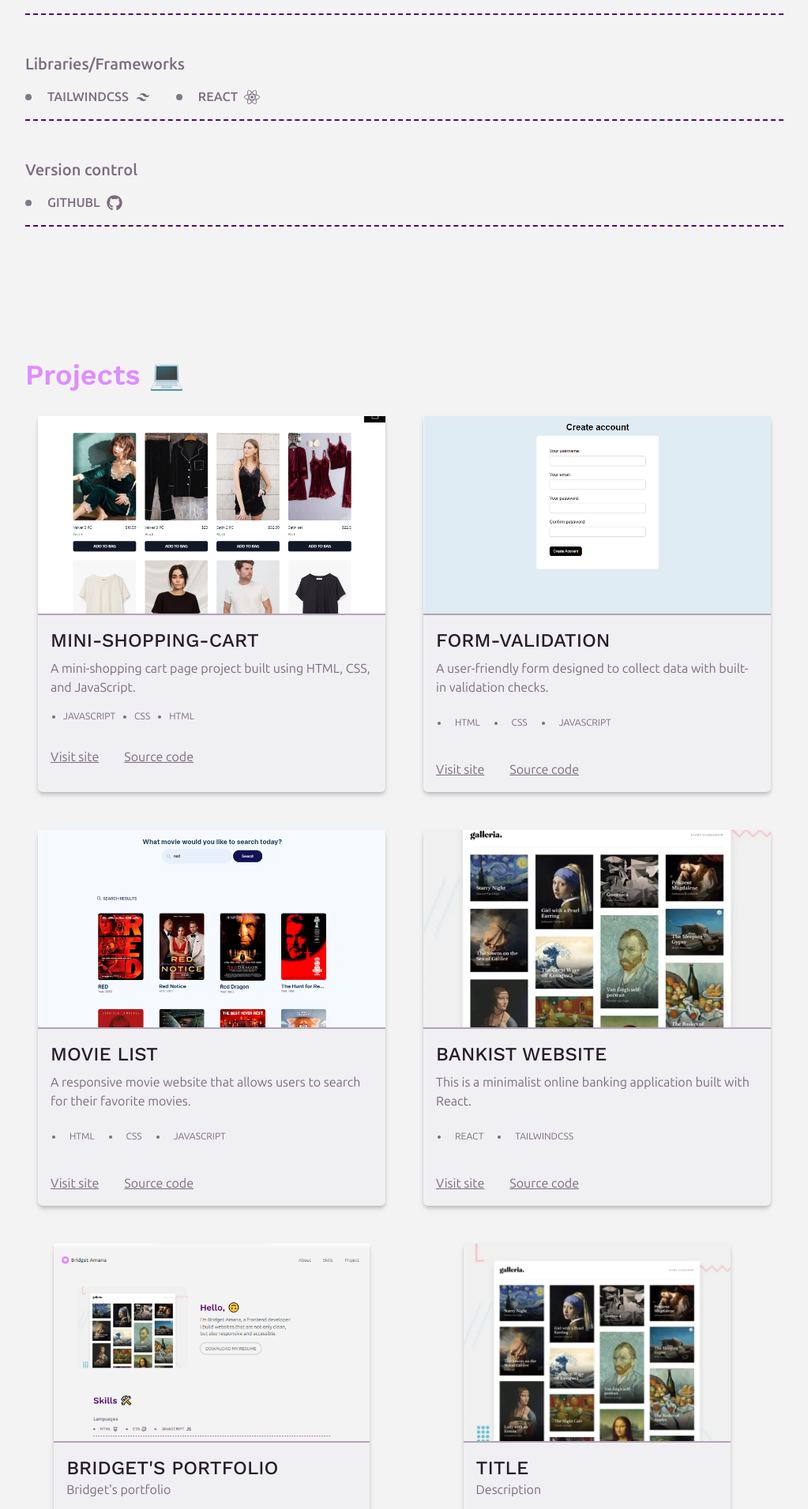
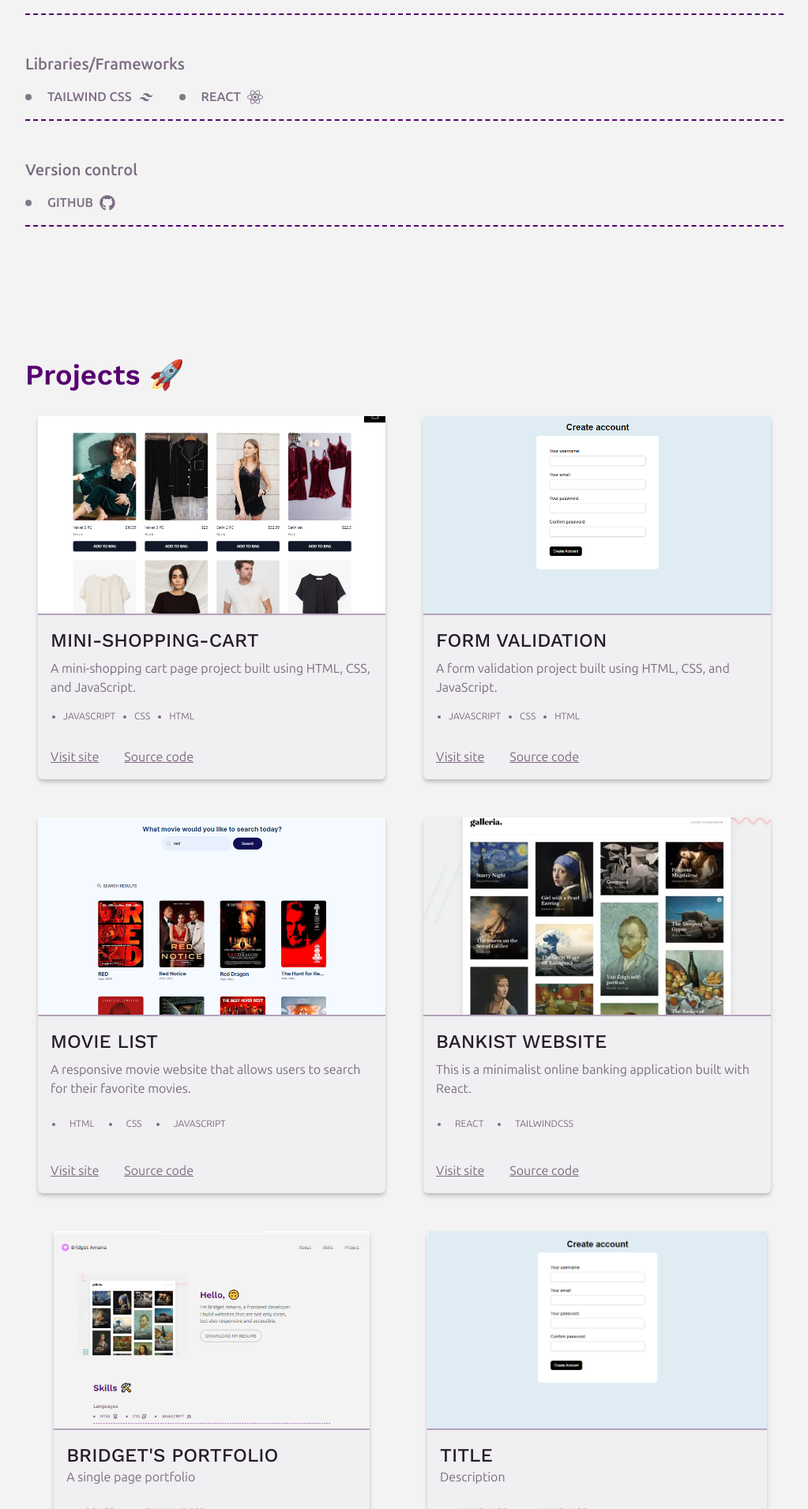
Before and after one commit to Bridgetamana/Bridget-portfolio, a React (Vite) app: page / in a window 1280 px wide. Shown: the part 789-2700 px from the top of the page at 79% size, without its empty margins (128-1151 px from the left). Built offline with nearby package versions, Linux system fonts and the light colour scheme.

Commit message:
update project component

```diff
--- a/src/components/Projects.jsx
+++ b/src/components/Projects.jsx
@@ -1,17 +1,19 @@
-import React from 'react'
-import Project from "../assets/img/thumbnail-project.webp";
+import React from "react";
 import Project1 from "../assets/img/mini-shopping-cart-screenshot.png";
 import Project2 from "../assets/img/uservalidati0n-screenshot.png";
 import Project3 from "../assets/img/moviielist-screenshot.png";
-import Project4 from "../assets/img/porfolio-screenshot.png";
+import Project4 from "../assets/img/thumbnail-project.webp";
+import Project5 from "../assets/img/porfolio-screenshot.png";
+import Project6 from "../assets/img/uservalidati0n-screenshot.png";
 import { motion } from "framer-motion";
 
 const Projects = () => {
-
   return (
-    <motion.div
+    <section
       className="w-full mx-auto max-w-5xl p-6 lg:px-8 mt-16"
       id="project"
+    >
+      <motion.div
         initial={{ y: "100%", opacity: 0 }}
         animate={{ y: 0, opacity: 1 }}
         transition={{
@@ -20,18 +22,16 @@ const Projects = () => {
         }}
       >
         <div>
-        <span>
-          <h1 className="text-4xl font-Worksans font-semibold mb-4 text-[#DF8DFF]">
-            Projects &#128187;
+          <h1 className="text-4xl font-Worksans font-semibold mb-4 text-[#570071] dark:text-[#DF8DFF]">
+            Projects 🚀
           </h1>
-        </span>
           <div className="grid md:grid-cols-2 p-4 mt-4 text-[#7B6B81] gap-12">
             {/* Project 1 */}
             <div className="rounded-md drop-shadow-md shadow-md bg-[#F0EFF1] dark:bg-[#221626] max-w-lg mx-auto dark:border-[1px] dark:border-[#5F606A]">
               <div className=" max-w-lg border-b-2 border-[#B4A2BB]">
                 <img
                   src={Project1}
-                alt=""
+                  alt="Mini Shopping Cart Project"
                   className="w-full h-[250px] object-cover"
                 />
               </div>
@@ -52,6 +52,7 @@ const Projects = () => {
                   <a
                     href="https://mini-shopping-cart02.netlify.app/"
                     target="_blank"
+                    rel="noopener noreferrer"
                     className="underline hover:text-[#341B3E] cursor-pointer dark:hover:text-[#E592FF]"
                   >
                     Visit site
@@ -59,6 +60,7 @@ const Projects = () => {
                   <a
                     href="https://github.com/Bridgetamana/Mini-shopping-cart"
                     target="_blank"
+                    rel="noopener noreferrer"
                     className="underline hover:text-[#341B3E] cursor-pointer dark:hover:text-[#E592FF]"
                   >
                     Source code
@@ -66,40 +68,41 @@ const Projects = () => {
                 </span>
               </div>
             </div>
-
             {/* Project 2 */}
             <div className="rounded-md drop-shadow-md shadow-md bg-[#F0EFF1] dark:bg-[#221626] max-w-lg mx-auto dark:border-[1px] dark:border-[#5F606A] ">
               <div className=" max-w-lg border-b-2 border-[#B4A2BB]">
                 <img
                   src={Project2}
-                alt=""
+                  alt="Form Validation Project"
                   className="w-full h-[250px] object-cover"
                 />
               </div>
               <div className="p-4 dark:text-[#B2B3BD]">
                 <h2 className="text-2xl font-Worksans font-medium uppercase text-[#261C29] dark:text-[#DF8DFF] mb-2">
-                Form-validation
+                  Form Validation
                 </h2>
                 <p>
-                A user-friendly form designed to collect data with built-in
-                validation checks.
+                  A form validation project built using HTML, CSS, and
+                  JavaScript.
                 </p>
                 <ul className="flex flex-wrap m-4 items-center gap-6 list-disc uppercase">
-                <li className=" text-xs p-2 rounded-full">HTML</li>
-                <li className=" text-xs p-2 rounded-full">CSS</li>
-                <li className=" text-xs p-2 rounded-full">Javascript</li>
+                  <li className="text-xs rounded-full">Javascript</li>
+                  <li className="text-xs rounded-full">CSS</li>
+                  <li className="text-xs rounded-full">HTML</li>
                 </ul>
                 <span className="flex gap-8 mt-8 items-center">
                   <a
                     href="https://uservalidati0n.netlify.app/"
                     target="_blank"
+                    rel="noopener noreferrer"
                     className="underline hover:text-[#341B3E] cursor-pointer dark:hover:text-[#E592FF]"
                   >
                     Visit site
                   </a>
                   <a
-                  href="https://github.com/Bridgetamana/form-validation"
+                    href="https://github.com/Bridgetamana/Form-Validation"
                     target="_blank"
+                    rel="noopener noreferrer"
                     className="underline hover:text-[#341B3E] cursor-pointer dark:hover:text-[#E592FF]"
                   >
                     Source code
@@ -107,13 +110,12 @@ const Projects = () => {
                 </span>
               </div>
             </div>
-
             {/* Project 3 */}
             <div className="rounded-md drop-shadow-md shadow-md bg-[#F0EFF1] dark:bg-[#221626] max-w-lg mx-auto dark:border-[1px] dark:border-[#5F606A] ">
               <div className=" max-w-lg border-b-2 border-[#B4A2BB]">
                 <img
                   src={Project3}
-                alt=""
+                  alt="Movie List Project"
                   className="w-full h-[250px] object-cover"
                 />
               </div>
@@ -122,8 +124,8 @@ const Projects = () => {
                   Movie List
                 </h2>
                 <p>
-                A responsive movie website that allows users to search for their
-                favorite movies.
+                  A responsive movie website that allows users to search for
+                  their favorite movies.
                 </p>
                 <ul className="flex flex-wrap m-4 items-center gap-6 list-disc uppercase">
                   <li className=" text-xs p-2 rounded-full">HTML</li>
@@ -134,6 +136,7 @@ const Projects = () => {
                   <a
                     href="https://moviielist.netlify.app/"
                     target="_blank"
+                    rel="noopener noreferrer"
                     className="underline hover:text-[#341B3E] cursor-pointer dark:hover:text-[#E592FF]"
                   >
                     Visit site
@@ -141,6 +144,7 @@ const Projects = () => {
                   <a
                     href="https://github.com/Bridgetamana/Movie_list"
                     target="_blank"
+                    rel="noopener noreferrer"
                     className="underline hover:text-[#341B3E] cursor-pointer dark:hover:text-[#E592FF]"
                   >
                     Source code
@@ -153,8 +157,8 @@ const Projects = () => {
             <div className="rounded-md drop-shadow-md shadow-md bg-[#F0EFF1] dark:bg-[#221626] max-w-lg mx-auto dark:border-[1px] dark:border-[#5F606A] ">
               <div className=" max-w-lg border-b-2 border-[#B4A2BB]">
                 <img
-                src={Project}
-                alt=""
+                  src={Project4}
+                  alt="Bankist Website Project"
                   className="w-full h-[250px] object-cover"
                 />
               </div>
@@ -174,6 +178,7 @@ const Projects = () => {
                   <a
                     href="https://bankistwebsite01.netlify.app/"
                     target="_blank"
+                    rel="noopener noreferrer"
                     className="underline hover:text-[#341B3E] cursor-pointer dark:hover:text-[#E592FF]"
                   >
                     Visit site
@@ -181,6 +186,7 @@ const Projects = () => {
                   <a
                     href="https://github.com/Bridgetamana/Bankist"
                     target="_blank"
+                    rel="noopener noreferrer"
                     className="underline hover:text-[#341B3E] cursor-pointer dark:hover:text-[#E592FF]"
                   >
                     Source code
@@ -193,8 +199,8 @@ const Projects = () => {
             <div className="rounded-md drop-shadow-md shadow-md bg-[#F0EFF1] dark:bg-[#221626] max-w-lg mx-auto dark:border-[1px] dark:border-[#5F606A]">
               <div className=" max-w-lg border-b-2 border-[#B4A2BB]">
                 <img
-                src={Project4}
-                alt=""
+                  src={Project5}
+                  alt="Bridget's Portfolio Project"
                   className="w-full h-[250px] object-cover"
                 />
               </div>
@@ -202,22 +208,24 @@ const Projects = () => {
                 <h2 className="text-2xl font-Worksans font-medium uppercase text-[#261C29] dark:text-[#DF8DFF]">
                   Bridget's portfolio
                 </h2>
-              <p>Bridget's portfolio</p>
+                <p>A single page portfolio</p>
                 <ul className="flex flex-wrap m-4 items-center gap-6 list-disc uppercase">
                   <li className=" text-xs p-2 rounded-full">React</li>
                   <li className=" text-xs p-2 rounded-full">Tailwindcss</li>
                 </ul>
                 <span className="flex gap-8 mt-8 items-center">
                   <a
-                  href="https://github.com/Bridgetamana/Bridget_portfolio"
+                    href="https://bridgetamana.netlify.app/"
                     target="_blank"
+                    rel="noopener noreferrer"
                     className="underline hover:text-[#341B3E] cursor-pointer dark:hover:text-[#E592FF]"
                   >
                     Visit site
                   </a>
                   <a
-                  href="https://bridgetamana.netlify.app/"
+                    href="https://github.com/Bridgetamana/Bridget_portfolio"
                     target="_blank"
+                    rel="noopener noreferrer"
                     className="underline hover:text-[#341B3E] cursor-pointer dark:hover:text-[#E592FF]"
                   >
                     Source code
@@ -230,8 +238,8 @@ const Projects = () => {
             <div className="rounded-md drop-shadow-md shadow-md bg-[#F0EFF1] dark:bg-[#221626] max-w-lg mx-auto dark:border-[1px] dark:border-[#5F606A]">
               <div className=" max-w-lg border-b-2 border-[#B4A2BB]">
                 <img
-                src={Project}
-                alt=""
+                  src={Project6}
+                  alt="Project 6"
                   className="w-full h-[250px] object-cover"
                 />
               </div>
@@ -248,6 +256,7 @@ const Projects = () => {
                   <a
                     href="#"
                     target="_blank"
+                    rel="noopener noreferrer"
                     className="underline hover:text-[#341B3E] cursor-pointer dark:hover:text-[#E592FF]"
                   >
                     Visit site
@@ -255,6 +264,7 @@ const Projects = () => {
                   <a
                     href="#"
                     target="_blank"
+                    rel="noopener noreferrer"
                     className="underline hover:text-[#341B3E] cursor-pointer dark:hover:text-[#E592FF]"
                   >
                     Source code
@@ -265,7 +275,8 @@ const Projects = () => {
           </div>
         </div>
       </motion.div>
+    </section>
   );
-}
+};
 
-export default Projects
+export default Projects;
--- a/src/components/Skills.jsx
+++ b/src/components/Skills.jsx
@@ -1,16 +1,13 @@
-import { FaHtml5, FaGithub } from "react-icons/fa";
+import React from "react";
+import { FaHtml5, FaGithub, FaCss3, FaReact } from "react-icons/fa";
 import { BiLogoTailwindCss } from "react-icons/bi";
+import { IoLogoJavascript } from "react-icons/io";
 import { motion } from "framer-motion";
-import { FaCss3 } from "react-icons/fa";
-import { FaReact } from "react-icons/fa";
-import { IoLogoJavascript } from "react-icons/io";
 
 const Skills = () => {
-
   return (
+    <section className="w-full mx-auto max-w-5xl p-6 lg:px-8 mt-16" id="skills">
       <motion.div
-      className="w-full mx-auto max-w-5xl p-6 lg:px-8 mt-16"
-      id="skills"
         initial={{ y: "100%", opacity: 0 }}
         animate={{ y: 0, opacity: 1 }}
         transition={{
@@ -19,15 +16,13 @@ const Skills = () => {
         }}
       >
         <div>
-        <span>
           <h1 className="text-4xl font-Worksans font-semibold mb-4 text-[#570071] dark:text-[#DF8DFF]">
             Skills 🛠️
           </h1>
-        </span>
           <div className="text-[#7B6B81] dark:text-[#B2B3BD]">
             <div className="py-6">
               <h2 className="text-xl font-semibold">Languages</h2>
-            <ul className="border-b-2 border-[#570071] dark:border-[#E592FF] border-dashed mt-4 flex flex-wrap pb-4 uppercase font-semibold">
+              <ul className="border-b-2 border-[#570071] dark:border-[#E592FF] border-dashed mt-4 pb-4 uppercase font-semibold flex flex-wrap">
                 <li className="flex items-center gap-2 mr-8">
                   <span className="w-2 h-2 bg-[#7A7B86] rounded-full mr-3"></span>
                   <p>HTML</p>
@@ -47,14 +42,14 @@ const Skills = () => {
             </div>
             <div className="py-6">
               <h2 className="text-xl font-semibold">Libraries/Frameworks</h2>
-            <ul className="border-b-2 border-[#570071] dark:border-[#E592FF] border-dashed mt-4 flex flex-wrap pb-4 uppercase  font-semibold">
+              <ul className="border-b-2 border-[#570071] dark:border-[#E592FF] border-dashed mt-4 pb-4 uppercase font-semibold flex flex-wrap">
                 <li className="flex items-center gap-2 mr-8">
                   <span className="w-2 h-2 bg-[#7A7B86] rounded-full mr-3"></span>
-                <p>Tailwindcss</p>
+                  <p>Tailwind CSS</p>
                   <BiLogoTailwindCss className="text-xl" />
                 </li>
                 <li className="flex items-center gap-2 mr-8">
-                <span className="w-2 h-2 bg-[#7A7B86] rounded-full mr-3 "></span>
+                  <span className="w-2 h-2 bg-[#7A7B86] rounded-full mr-3"></span>
                   <p>React</p>
                   <FaReact className="text-xl" />
                 </li>
@@ -62,10 +57,10 @@ const Skills = () => {
             </div>
             <div className="py-6">
               <h2 className="text-xl font-semibold">Version control</h2>
-            <ul className="border-b-2 border-[#570071] dark:border-[#E592FF] border-dashed mt-4 flex flex-wrap pb-4 uppercase font-semibold mb-8">
+              <ul className="border-b-2 border-[#570071] dark:border-[#E592FF] border-dashed mt-4 pb-4 uppercase font-semibold mb-8 flex flex-wrap">
                 <li className="flex items-center gap-2 mr-8">
                   <span className="w-2 h-2 bg-[#7A7B86] rounded-full mr-3"></span>
-                <p>GithubL</p>
+                  <p>Github</p>
                   <FaGithub className="text-xl" />
                 </li>
               </ul>
@@ -73,6 +68,7 @@ const Skills = () => {
           </div>
         </div>
       </motion.div>
+    </section>
   );
 };
 
```
Also changed, not shown: src/components/Footer.jsx (+22 -11 lines), src/components/Header.jsx (+18 -16 lines), src/components/HeroSection.jsx (+11 -7 lines). Lines whose indentation alone changed are shown as unchanged.
